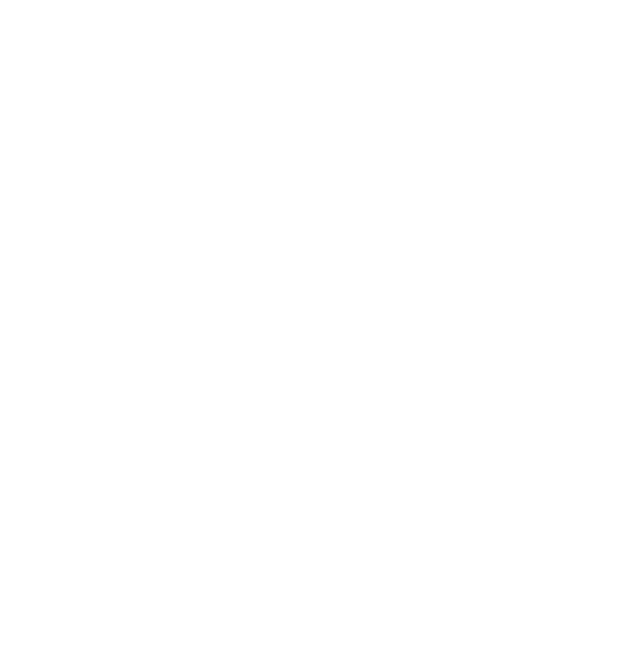
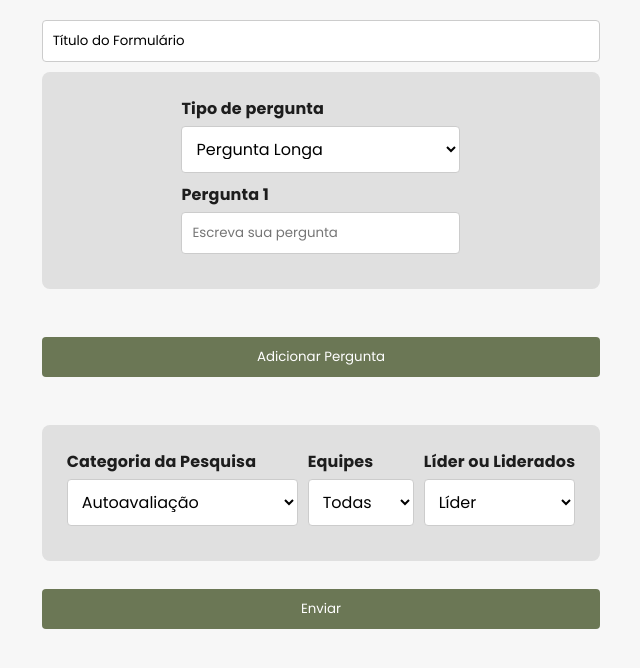
Before and after one commit to Phoenix-Team-Fatec/OAK-RH, a React (Vite) app in the folder parent/frontend/: page /formulario in a window 1280 px wide. Before the commit this address had no page. Shown: the top 668 px of the page, without its empty margins (319-959 px from the left). Built offline with nearby package versions, Linux system fonts and the light colour scheme.

Commit message:
Tela criação formulário

```diff
--- a/parent/frontend/package.json
+++ b/parent/frontend/package.json
@@ -15,7 +15,7 @@
     "@emotion/styled": "^11.13.0",
     "@mui/icons-material": "^6.1.1",
     "@mui/joy": "^5.0.0-beta.48",
-    "@mui/material": "^6.1.1",
+    "@mui/material": "^6.1.3",
     "axios": "^1.7.7",
     "react": "^18.3.1",
     "react-dom": "^18.3.1",
--- a/parent/frontend/src/App.tsx
+++ b/parent/frontend/src/App.tsx
@@ -8,6 +8,7 @@
 import CadastroUser from './components/CadastroUser/CadastroUser';
 import FormsAdmin from './components/FormsAdmin/formsAdmin';
 import EquipeAdmin from './components/EquipesAdmin/equipeAdmin';
+import Formulario from './components/Formulario/Formulario';
 const App: React.FC = () => {
   return (
     <Router>
@@ -54,7 +55,9 @@
 
           } />
 
-
+       <Route path="/formulario" element={
+          <Formulario/>
+       }/>
 
 
 
--- /dev/null
+++ b/parent/frontend/src/components/Formulario/formulario.css
@@ -0,0 +1,114 @@
+.form-container {
+  display: flex; /* Adiciona flexbox */
+  flex-direction: column; /* Organiza os elementos em coluna */
+  align-items: center; /* Centraliza os elementos horizontalmente */
+  justify-content: center; /* Centraliza os elementos verticalmente */
+  width: 90%;
+  max-width: 1200px;
+  margin: 0 auto; /* Centraliza a div principal na página */
+  padding: 20px;
+  background-color: #f7f7f7;
+  border-radius: 8px;
+  font-family: Arial, sans-serif;
+  position: relative;
+}
+
+h2 {
+  text-align: center; /* Centraliza o título */
+  margin-bottom: 20px;
+  color: #444;
+}
+
+.dropdown-container {
+  display: flex;
+  justify-content: space-around; /* Distribui os dropdowns de forma centralizada */
+  background-color: #e0e0e0;
+  padding: 20px;
+  margin-top: 20px;
+  border-radius: 8px;
+}
+
+.form-group {
+  margin-bottom: 20px;
+  margin: 5px;
+}
+
+select {
+  width: 100%;
+  padding: 10px;
+  font-size: 16px;
+  border-radius: 4px;
+  border: 1px solid #ccc;
+  background-color: #fff;
+  cursor: pointer;
+}
+
+select:focus {
+  border-color: #005c0c;
+  outline: none;
+}
+
+label {
+  display: block;
+  margin-bottom: 5px;
+  font-weight: bold;
+}
+
+input[type="text"], select {
+  width: 100%;
+  padding: 10px;
+  margin-bottom: 10px;
+  border: 1px solid #ccc;
+  border-radius: 4px;
+}
+
+.options {
+  display: flex;
+  flex-direction: column; /* Empilha as opções na vertical */
+  gap: 10px; /* Adiciona um espaço entre as opções */
+}
+
+.options div {
+  display: flex;
+  align-items: center;
+}
+
+.options label {
+  margin-left: 5px;
+}
+
+.options input {
+  width: 100%; /* Garante que os inputs tenham 100% da largura */
+  padding: 8px;
+  border: 1px solid #ccc;
+  border-radius: 4px;
+}
+
+button {
+  width: 100%;
+  padding: 10px;
+  margin-top: 5%;
+  margin-bottom: 5%;
+  background-color: #6B7755;
+  color: white;
+  border: none;
+  border-radius: 4px;
+  cursor: pointer;
+}
+
+button:hover {
+  background-color: #556644;
+}
+
+/* Retângulo em volta de cada pergunta */
+.question-container {
+  background-color: #e0e0e0;
+  padding: 20px;
+  margin-bottom: 20px;
+  border-radius: 8px;
+  width: 100%; /* Garante que o container da pergunta tenha 100% de largura */
+  max-width: 600px; /* Define uma largura máxima para as perguntas */
+  display: flex; /* Adiciona flexbox */
+  flex-direction: column; /* Organiza os elementos em coluna */
+  align-items: center; /* Centraliza os elementos */
+}
--- /dev/null
+++ b/parent/frontend/src/components/Formulario/formulario.tsx
@@ -0,0 +1,157 @@
+import React, { useState } from 'react';
+import './Formulario.css';
+
+const Formulario: React.FC = () => {
+  const [formTitle, setFormTitle] = useState('Título do Formulário');
+  const [questions, setQuestions] = useState([
+    { type: 'longQuestion', value: '', options: [] }
+  ]);
+  const [category, setCategory] = useState('Autoavaliação');
+  const [teams, setTeams] = useState('');
+  const [leader, setLeader] = useState('');
+
+  const addQuestion = () => {
+    setQuestions([...questions, { type: 'longQuestion', value: '', options: [] }]);
+  };
+
+  const handleQuestionChange = (index: number, newValue: string) => {
+    const updatedQuestions = [...questions];
+    updatedQuestions[index].value = newValue;
+    setQuestions(updatedQuestions);
+  };
+
+  const handleQuestionTypeChange = (index: number, newType: string) => {
+    const updatedQuestions = [...questions];
+    updatedQuestions[index].type = newType;
+    updatedQuestions[index].value = '';
+    updatedQuestions[index].options = newType === 'multipleChoice' ? [''] : [];
+    setQuestions(updatedQuestions);
+  };
+
+  const handleAddOption = (index: number) => {
+    const updatedQuestions = [...questions];
+    if (updatedQuestions[index].options.length < 10) {
+      updatedQuestions[index].options.push('');
+      setQuestions(updatedQuestions);
+    } else {
+      alert('Limite de 10 opções atingido');
+    }
+  };
+
+  const handleOptionChange = (questionIndex: number, optionIndex: number, newValue: string) => {
+    const updatedQuestions = [...questions];
+    updatedQuestions[questionIndex].options[optionIndex] = newValue;
+    setQuestions(updatedQuestions);
+  };
+
+  const handleSubmit = (e: React.FormEvent) => {
+    e.preventDefault();
+    const formData = {
+      formTitle,
+      category,
+      teams,
+      leader,
+      questions,
+    };
+    console.log('Form submitted', formData);
+
+    // Lógica para enviar formData ao backend
+  };
+
+  return (
+    <div className="form-container">
+      <form onSubmit={handleSubmit}>
+        <input
+          type="text"
+          value={formTitle}
+          onChange={(e) => setFormTitle(e.target.value)}
+          placeholder="Edite o título do formulário"
+          className="form-title-input"
+        />
+
+        {questions.map((question, index) => (
+          <div className="question-container" key={index}>
+            <div className="form-group">
+              <label htmlFor={`question-${index}`}>Tipo de pergunta</label>
+              <select
+                className="question-type-dropdown"
+                value={question.type}
+                onChange={(e) => handleQuestionTypeChange(index, e.target.value)}
+              >
+                <option value="longQuestion">Pergunta Longa</option>
+                <option value="multipleChoice">Múltipla Escolha</option>
+                <option value="uniqueChoice">Escolha Única</option>
+              </select>
+
+              <label htmlFor={`question-${index}`}>Pergunta {index + 1}</label>
+              <input
+                type="text"
+                id={`question-${index}`}
+                placeholder="Escreva sua pergunta"
+                value={question.value}
+                onChange={(e) => handleQuestionChange(index, e.target.value)}
+              />
+
+              {question.type === 'multipleChoice' && (
+                <div className="options">
+                  {question.options.map((option, optionIndex) => (
+                    <div key={optionIndex}>
+                      <input
+                        type="text"
+                        placeholder={`Opção ${optionIndex + 1}`}
+                        value={option}
+                        onChange={(e) => handleOptionChange(index, optionIndex, e.target.value)}
+                      />
+                    </div>
+                  ))}
+                  {question.options.length < 10 && (
+                    <button type="button" onClick={() => handleAddOption(index)}>
+                      Adicionar Opção
+                    </button>
+                  )}
+                </div>
+              )}
+            </div>
+          </div>
+        ))}
+
+        <button type="button" onClick={addQuestion}>
+          Adicionar Pergunta
+        </button>
+
+        {/* Nova div para os três dropdowns */}
+        <div className="dropdown-container">
+          <div className="form-group">
+            <label>Categoria da Pesquisa</label>
+            <select value={category} onChange={(e) => setCategory(e.target.value)}>
+              <option value="Autoavaliação">Autoavaliação</option>
+              <option value="Avaliação de Liderança">Avaliação de Liderança</option>
+              <option value="Avaliação de Liderado">Avaliação de Liderado</option>
+            </select>
+          </div>
+
+          <div className="form-group">
+            <label>Equipes</label>
+            <select value={teams} onChange={(e) => setTeams(e.target.value)}>
+              <option value="todas">Todas</option>
+              <option value="equipe1">Equipe 1</option>
+            </select>
+          </div>
+
+          <div className="form-group">
+            <label>Líder ou Liderados</label>
+            <select value={leader} onChange={(e) => setLeader(e.target.value)}>
+              <option value="lider">Líder</option>
+              <option value="liderado">Liderados</option>
+              <option value="ambos">Ambos</option>
+            </select>
+          </div>
+        </div>
+
+        <button type="submit">Enviar</button>
+      </form>
+    </div>
+  );
+};
+
+export default Formulario;
```
Also changed, not shown: 1 other file (tests, documents, lock files or other folders).
